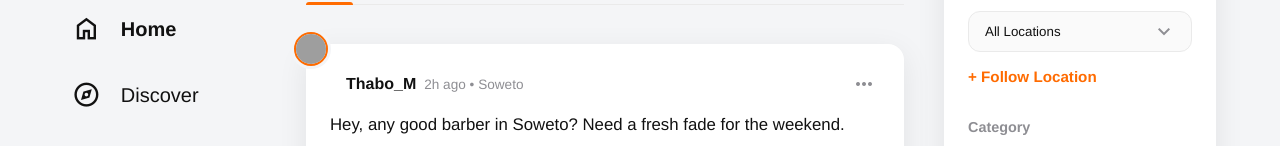
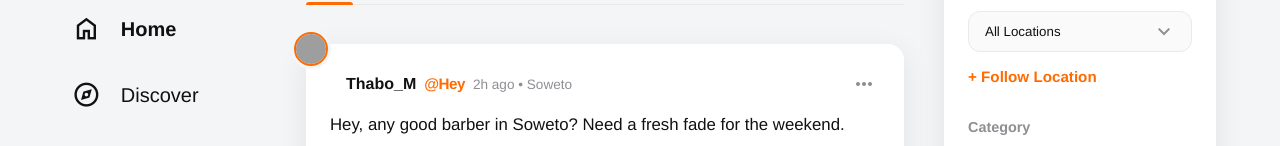
Before and after one commit to peekay11/Hey, a React (Vite) app: page / in a window 1280 px wide. Shown: the part 126-272 px from the top of the page. Built offline with nearby package versions, Linux system fonts and the light colour scheme; grey boxes are pictures that could not be loaded; a web font is replaced by a local one.

Commit message:
Add prominent @Hey branding on every post

```diff
--- a/src/components/Post.css
+++ b/src/components/Post.css
@@ -53,6 +53,13 @@
   font-weight: 700;
   font-size: 1rem;
   color: var(--text-main);
+}
+
+.brand-hey-tag {
+  font-weight: 900;
+  color: var(--primary-color);
+  font-size: 0.95rem;
+  letter-spacing: -0.5px;
 }
 
 .post-timestamp {
--- a/src/components/Post.jsx
+++ b/src/components/Post.jsx
@@ -38,6 +38,7 @@ const Post = ({
       <div className="post-header">
         <div className="post-author-info">
           <span className="post-author">{author}</span>
+          <span className="brand-hey-tag">@Hey</span>
           <span className="post-timestamp">{timestamp} • {location}</span>
         </div>
         <button className="btn-icon-only">
```
